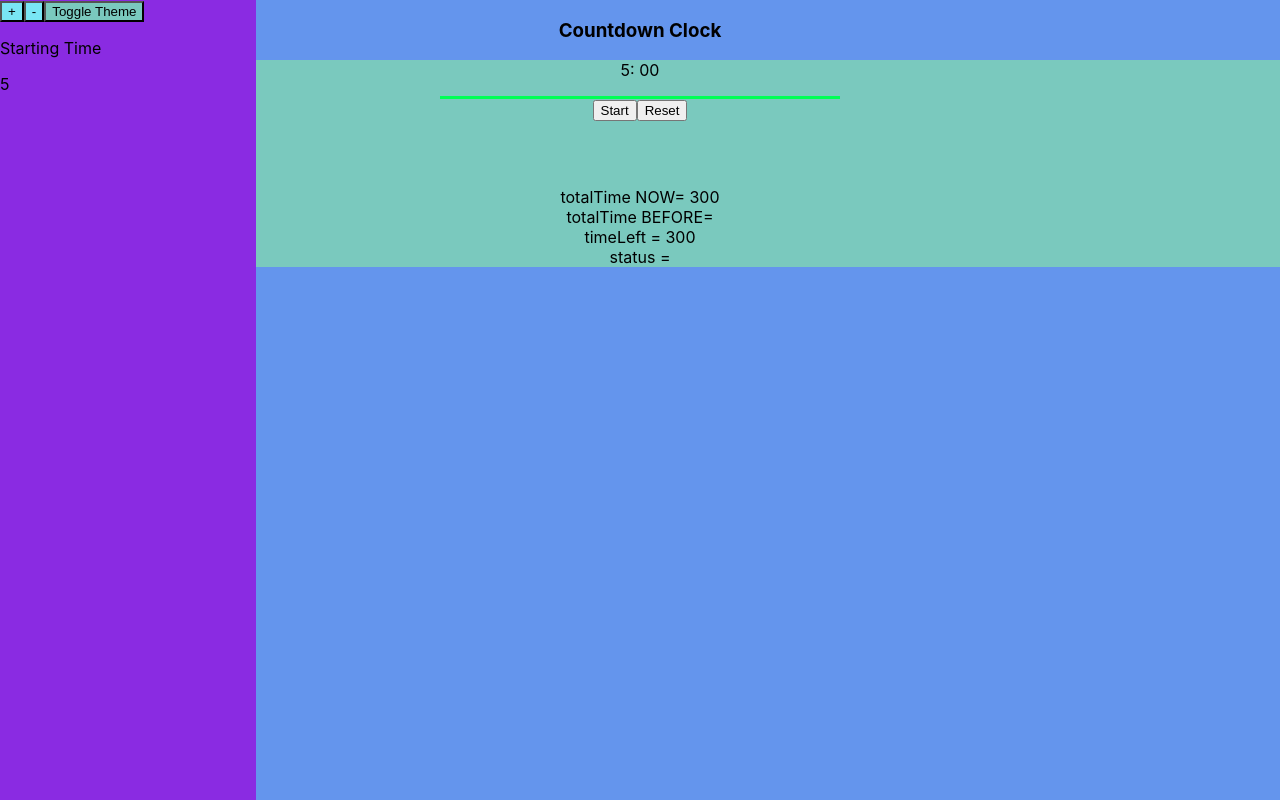
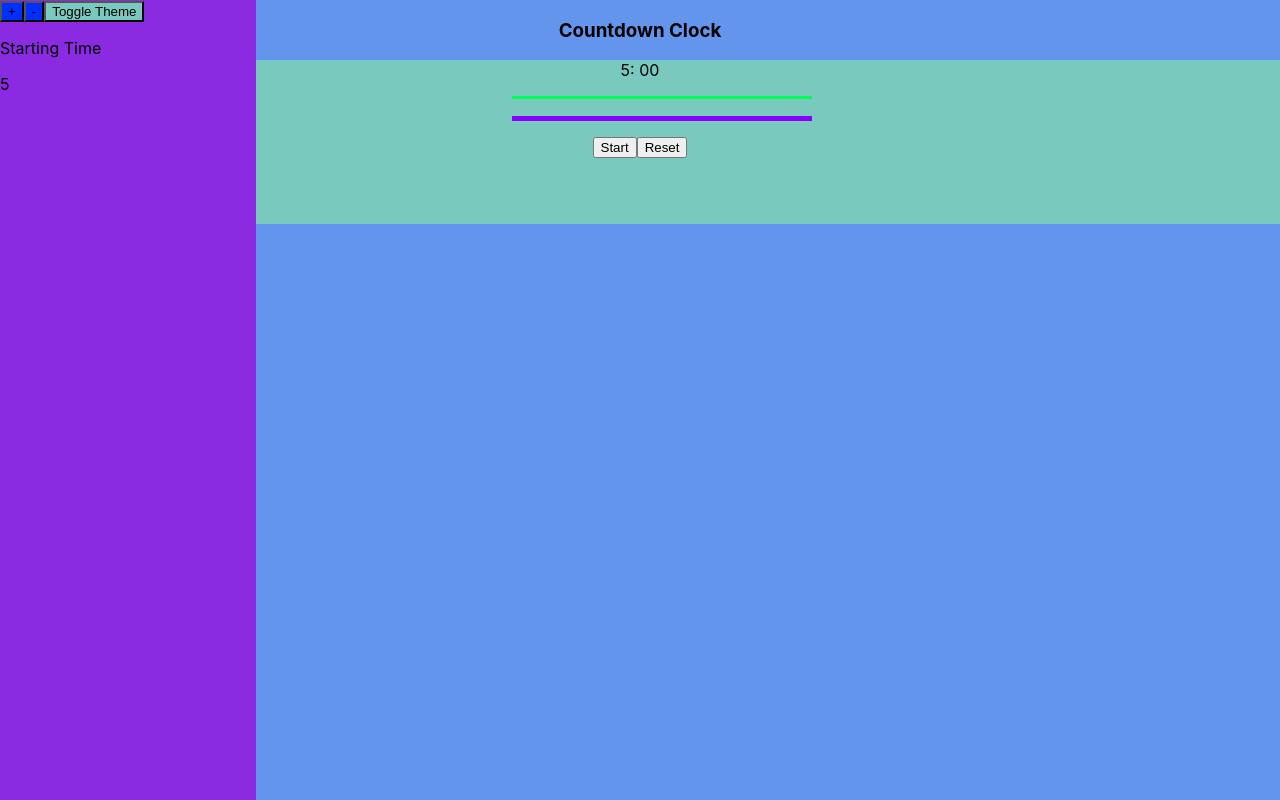
Before and after one commit to MattTheEconomist/Timer_in_react, a React (Create React App) app: page / in a window 1280 px wide. Built offline with nearby package versions, Linux system fonts and the light colour scheme.

Commit message:
just a few style aspects to add at this point

```diff
--- a/src/App.css
+++ b/src/App.css
@@ -24,13 +24,23 @@ height: 100vh;
 text-align: center;
 /* position: fixed */
 }
+/* #clockID{
+  position: absolute;
+  left: 40%;
+} */
 
-#timeUnderline{
+#timeOutput{
+
+}
+
+#runningViz{
   /* background-color: cyan; */
   flex:3;
-  width: 400px;
+  width: 300px;
   height: 3px;
-margin:auto
+  position: absolute;
+  left: 40%;
+/* margin:auto */
 }
 
 #warningDiv{
@@ -46,10 +56,17 @@ background-color:palevioletred;
   background-color: rgb(122, 201, 190);
 }
 .warm{
-  background-color: rgb(255, 145, 0);
+  background-color: hsla(45, 100%, 50%, 1);
 
 }
 .cool{
-  background-color: rgb(121, 230, 245);
+  background-color:hsla(229, 100%, 50%, 1);
 
 }
+
+.pinks{
+  background-color:hsla(344, 100%, 50%, 1);
+}
+.purps{
+background-color: hsla(272, 100%, 50%, 1);
+}
--- a/src/Components/Clock.js
+++ b/src/Components/Clock.js
@@ -82,13 +82,20 @@ let runningTimeColor = {
   color: 'black'
 }
 
+if(runningTimeSec<0){
+  setRunningTimeSec(0)
+}
+
 
   return (
     <>
-      <div className={classes}>
+      <div className={classes} id='clockID'>
       {/* <div> */}
         <p  style={runningTimeSec===0?timeOutColor :runningTimeColor}>{formatTime(runningTimeSec)}</p>
         <RunningViz status={status} timeLeft={runningTimeSec} />
+        <br></br>
+        <TimeLeftBar timeLeft={runningTimeSec} startTime={startTime} status={status}/>
+        <br></br>
         <button onClick={startButtonFunction}>
           {" "}
           {status ? "Start" : "Stop"}{" "}
@@ -97,7 +104,6 @@ let runningTimeColor = {
         <button onClick={handleResetClick}> Reset </button>
         <WarningViz status={status} timeLeft={runningTimeSec} />
 
-        <TimeLeftBar timeLeft={runningTimeSec} startTime={startTime} status={status}/>
       </div>
     </>
   );
--- a/src/Components/RunningViz.js
+++ b/src/Components/RunningViz.js
@@ -50,7 +50,7 @@ export default function RunningViz(props) {
 
   return (
     <>
-      <div style={divColor} id="timeUnderline"></div>
+      <div style={divColor} id="runningViz"></div>
 
       {/* <p>{!status ? "Clock Running" : "Clock Stopped"}</p> */}
     </>
--- a/src/Components/ThemeContext.js
+++ b/src/Components/ThemeContext.js
@@ -5,21 +5,25 @@ const ThemeContext = createContext();
 function ThemeProvider(props) {
   const [theme, setTheme] = useState("blues")
   const [themeSecondary, setThemeSecondary] = useState("cool")
+  const [themeTertiary, setThemeTertiary] = useState("purps")
 
   function toggleTheme(){
     if (theme==="blues"){
         setTheme("reds")
         setThemeSecondary("warm")
+        setThemeTertiary("pinks")
     }else{
       setTheme("blues")
       setThemeSecondary("cool")
+      setThemeTertiary("purps")
     }
   }
 
   const value = {
     theme: theme,
     toggleTheme: toggleTheme,
-    themeSecondary: themeSecondary
+    themeSecondary: themeSecondary,
+    themeTertiary: themeTertiary
   }
 
   return (
--- a/src/Components/TimeLeftBar.js
+++ b/src/Components/TimeLeftBar.js
@@ -1,44 +1,87 @@
-import React, { useState, useEffect, useRef} from "react";
+import React, { useState, useEffect, useRef, useContext } from "react";
+import clsx from 'clsx';
+import {ThemeContext} from './ThemeContext.js'
 
+export default function TimeLeftBar(props) {
+  const { timeLeft, startTime, status } = props;
+  const [totalTime, setTotalTime] = useState(timeLeft);
 
-export default function TimeLeftBar(props){
-    const {timeLeft, startTime, status} = props
-    const [totalTime, setTotalTime] = useState(timeLeft)
+  const prevTotalTimeRef = useRef();
 
-    const prevTotalTimeRef = useRef()
+  //look this over again, see if you can trim lines.
+  useEffect(() => {
+    prevTotalTimeRef.current = totalTime;
+  });
 
+  useEffect(() => {
+    if (!status) {
+      setTotalTime(prevTotalTimeRef.current);
+    } else {
+      setTotalTime(startTime);
+    }
+  }, [status, timeLeft]);
 
-//look this over again, see if you can trim lines.
-//read full article https://blog.logrocket.com/how-to-get-previous-props-state-with-react-hooks/
-    useEffect(()=>{
-        prevTotalTimeRef.current = totalTime
-    })
-
-    const prevTotalTime = prevTotalTimeRef.current
-
-
-useEffect(()=>{
-    if(!status){
-        setTotalTime(prevTotalTimeRef.current)
-    }else{
-        setTotalTime(startTime)
-
-    }
-
-},[status,timeLeft ])
+  if (totalTime < 60) {
+    setTotalTime(60);
+  }
 
 
 
-    return <>
-    <div>
-        totalTime NOW= {totalTime}
-        <br></br>
-        totalTime BEFORE= { prevTotalTimeRef.current}
+  //change div length based on proportion of time remaining
+  let totalDivLength = 300
+  let remainingDivLength = (timeLeft/totalTime)*totalDivLength
+
+  let totalDivSize = {
+      width: `${totalDivLength}px`,
+      height: '5px',
+      position: 'absolute',
+      left: '40%',
+    //   margin: 'auto'
+    //   backgroundColor: 'hsla(252, 100%, 50%, 1)'
+
+  }
+
+
+  let remainingDivSize = {
+    width: `${remainingDivLength}px`,
+    height: '5px',
+    position: 'absolute',
+    left: '40%',
+    // backgroundColor: 'black'
+    // backgroundColor:`hsla( ${totalDivLength}, 100%, 50%, 1)`
+    // backgroundColor:'hsla(308, 100%, 50%, 1)'
+
+}
+
+    //set bar colors to match theme
+
+    const context = useContext(ThemeContext)
+
+    const remainingDivClasses = clsx({
+        cool: context.themeSecondary==='cool',
+        warm: context.themeSecondary==="warm"
+
+    })
+
+    const totalDivClasses = clsx({
+        purps: context.themeTertiary==='purps',
+        pinks: context.themeTertiary==='pinks'
+
+    })
+
+
+
+  return (
+    <>
+
+        {/* totalTime NOW= {totalTime}
         <br></br>
         timeLeft = {timeLeft}
         <br></br>
-        status = {status}
-        </div>     </>
+        status = {status} */}
 
-
+      <div id="totalTimeDiv" style={totalDivSize} className={remainingDivClasses}></div>
+      <div id="timeRemainingDiv" style={remainingDivSize} className={totalDivClasses}></div>
+    </>
+  );
 }
--- a/src/index.js
+++ b/src/index.js
@@ -7,11 +7,11 @@ import * as serviceWorker from "./serviceWorker";
 import { ThemeContext, ThemeProvider } from "./Components/ThemeContext.js";
 
 ReactDOM.render(
-  <React.StrictMode>
+  // <React.StrictMode>
     <ThemeProvider>
       <App />
-    </ThemeProvider>
-  </React.StrictMode>,
+    </ThemeProvider>,
+  // </React.StrictMode>,
   document.getElementById("root")
 );
 
```
Also changed, not shown: src/Components/WarningViz.js (+0 -10 lines).
